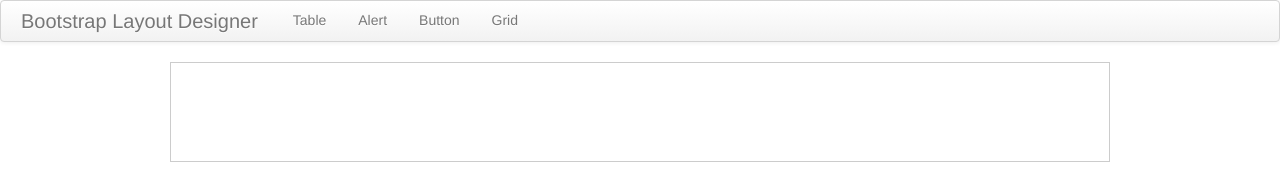
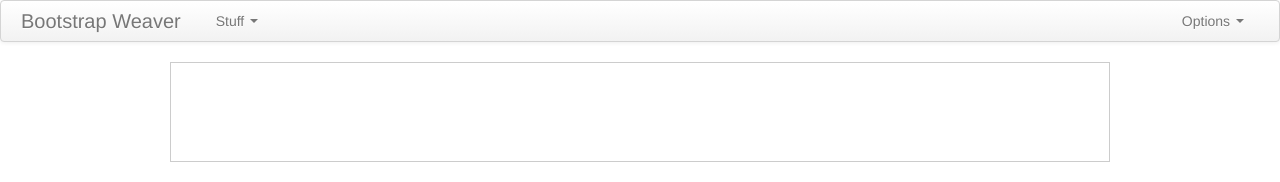
Before and after one commit to llopez/twitter-boostrap-weaver, a plain HTML site: page index.html in a window 1280 px wide. Shown: the top 182 px of the page. Drawn offline with nearby package versions, Linux system fonts and the light colour scheme.

Commit message:
changed brand

```diff
--- a/index.html
+++ b/index.html
@@ -1,26 +1,42 @@
 <!DOCTYPE html>
 <html>
   <head>
-    <title>Bootstrap Layout Designer</title>
+    <title>Bootstrap Weaver</title>
     <meta name="viewport" content="width=device-width, initial-scale=1.0">
     <!-- Bootstrap -->
     <link href="assets/css/bootstrap.min.css" rel="stylesheet" media="screen">
   </head>
   <body>
-
     <div class="navbar">
       <div class="navbar-inner">
-        <a class="brand" href="#">Bootstrap Layout Designer</a>
-        <ul class="nav nav-pills">
-          <li><a href="#table" class="element">Table</a></li>
-          <li><a href="#alert" class="element">Alert</a></li>
-          <li><a href="#button" class="element">Button</a></li>
-          <li><a href="#grid">Grid</a></li>
+        <a class="brand" href="#">Bootstrap Weaver</a>
+        <ul class="nav">
+          <li class="dropdown">
+            <a href="#" class="dropdown-toggle" data-toggle="dropdown">
+              Stuff
+              <b class="caret"></b>
+            </a>
+            <ul class="dropdown-menu">
+              <li><a href="#table">Table</a></li>
+              <li><a href="#alert">Alert</a></li>
+              <li><a href="#button">Button</a></li>
+              <li><a href="#grid">Grid</a></li>
+            </ul>
+          </li>
+        </ul>
+        <ul class="nav pull-right">
+          <li class="dropdown">
+            <a href="#" class="dropdown-toggle" data-toggle="dropdown">
+              Options
+              <b class="caret"></b>
+            </a>
+            <ul class="dropdown-menu">
+              <li><a href="#export">Export</a></li>
+            </ul>
+          </li>
         </ul>
       </div>
     </div>
-
-
     <div class="container">
       <div class="row-fluid">
         <div class="span12" id="cook" style="border: 1px solid #ccc; min-height: 100px;">
@@ -31,8 +47,6 @@
         <div class="span12" id="main" style="border: 1px solid #ccc; min-height: 500px;">
         </div>
       </div>
-
-      <!-- Modal -->
       <div id="gridModal" class="modal hide fade" tabindex="-1" role="dialog" aria-labelledby="myModalLabel" aria-hidden="true">
         <div class="modal-header">
           <button type="button" class="close" aria-hidden="true">×</button>
@@ -71,8 +85,6 @@
           <button class="btn btn-primary" id="create">Create</button>
         </div>
       </div>
-
-
       <div id="buttonModal" class="modal hide fade" tabindex="-1" role="dialog" aria-labelledby="myModalLabel" aria-hidden="true">
         <div class="modal-header">
           <button type="button" class="close" aria-hidden="true">×</button>
@@ -110,7 +122,6 @@
           <button class="btn btn-primary" id="createButton">Create</button>
         </div>
       </div>
-
       <div id="alertModal" class="modal hide fade" tabindex="-1" role="dialog" aria-labelledby="myModalLabel" aria-hidden="true">
         <div class="modal-header">
           <button type="button" class="close" aria-hidden="true">×</button>
@@ -148,8 +159,6 @@
           <button class="btn btn-primary" id="createAlert">Create</button>
         </div>
       </div>
-
-
       <div id="tableModal" class="modal hide fade" tabindex="-1" role="dialog" aria-labelledby="myModalLabel" aria-hidden="true">
         <div class="modal-header">
           <button type="button" class="close" aria-hidden="true">×</button>
@@ -169,7 +178,6 @@
                 <input type="text" id="inputRowsCount" placeholder="4">
               </div>
             </div>
-
             <div class="control-group">
               <label class="control-label" for="tableStyle1">Style</label>
               <div class="controls">
@@ -202,11 +210,9 @@
           <button class="btn btn-primary" id="createTable">Create</button>
         </div>
       </div>
-
-
     </div>
-    <script src="http://code.jquery.com/jquery.js"></script>
-    <script src="http://code.jquery.com/ui/1.9.2/jquery-ui.js"></script>
+    <script src="assets/js/jquery.js"></script>
+    <script src="assets/js/jquery-ui.js"></script>
     <script src="assets/js/bootstrap.min.js"></script>
     <script src="assets/js/underscore.js"></script>
     <script src="assets/js/backbone.js"></script>
```
